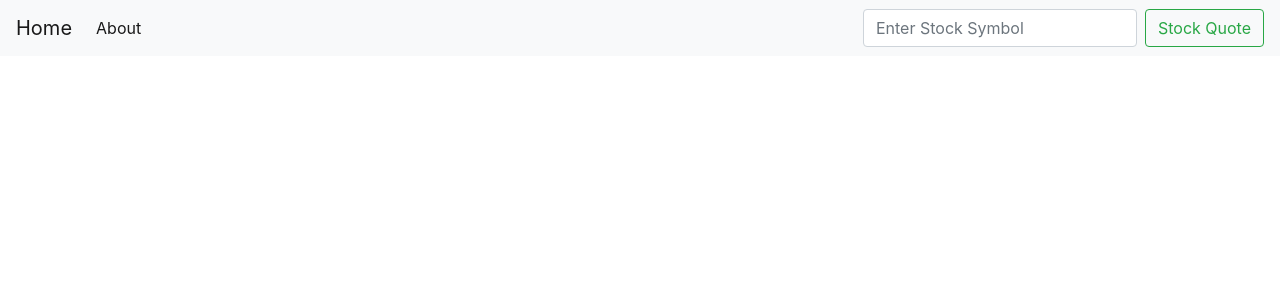
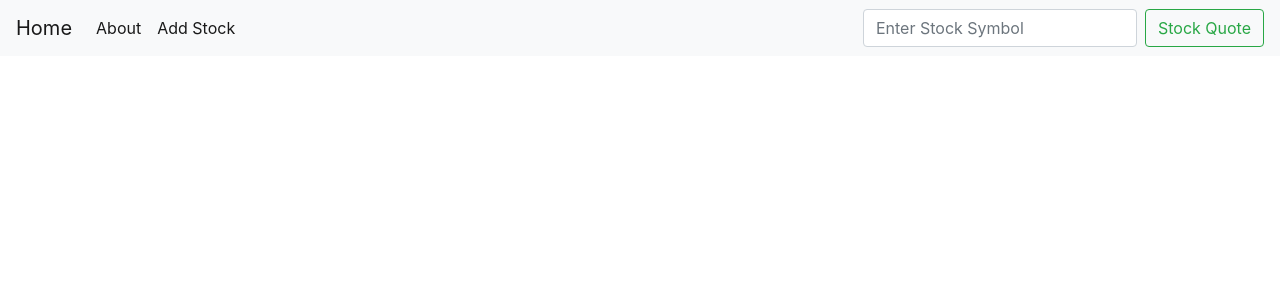
Before and after one commit to mthompson1085/stock, a Django app: template ticker/templates/home.html in a window 1280 px wide. Shown: the top 300 px of the page. Run offline with Django 3.2, Linux system fonts and the light colour scheme; the template is opened without the code that fills it, so the values that code supplies are empty; parts of the project's set-up code (start-up, migrations or seed data) failed here and were passed over; some libraries are stand-ins or nearby versions.

Commit message:
added add stock page to app

```diff
--- /dev/null
+++ b/ticker/templates/add_stock.html
@@ -0,0 +1,6 @@
+{% extends 'base.html' %}
+{% block content %}
+
+<h1>Add stick .... </h1>
+
+{% endblock %}
--- a/ticker/templates/base.html
+++ b/ticker/templates/base.html
@@ -22,6 +22,9 @@
             <li class="nav-item active">
               <a class="nav-link" href="/about.html"> About <span class="sr-only">(current)</span></a>
             </li>
+            <li class="nav-item active">
+              <a class="nav-link" href="/add_stock.html"> Add Stock <span class="sr-only">(current)</span></a>
+            </li>
           </ul>
           <form action="{%url 'home'%}" class="form-inline my-2 my-lg-0" method="POST">
             {% csrf_token%}
```
